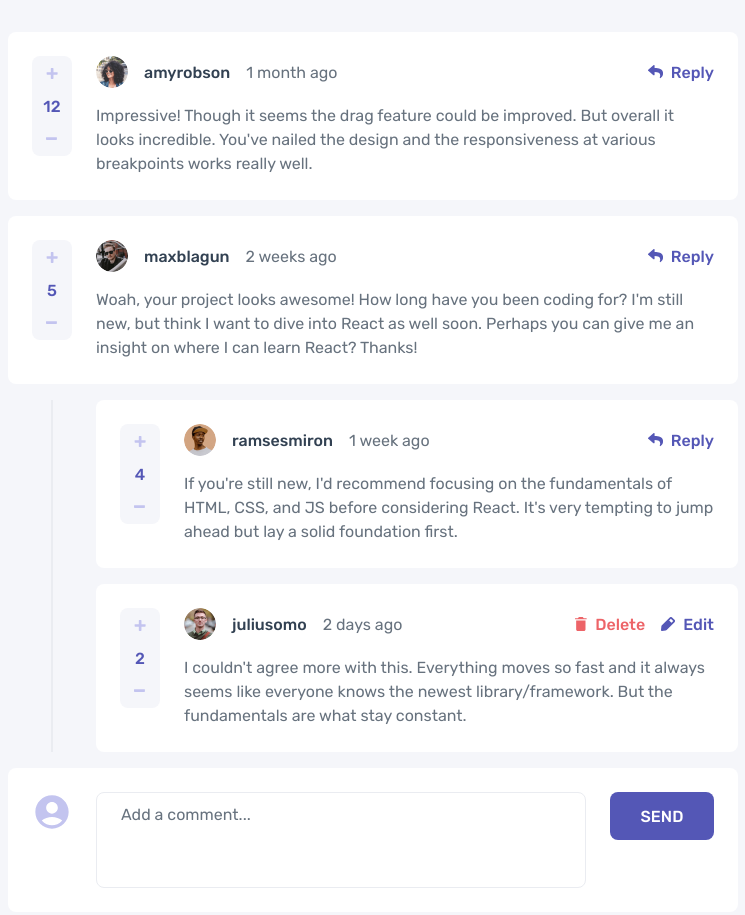
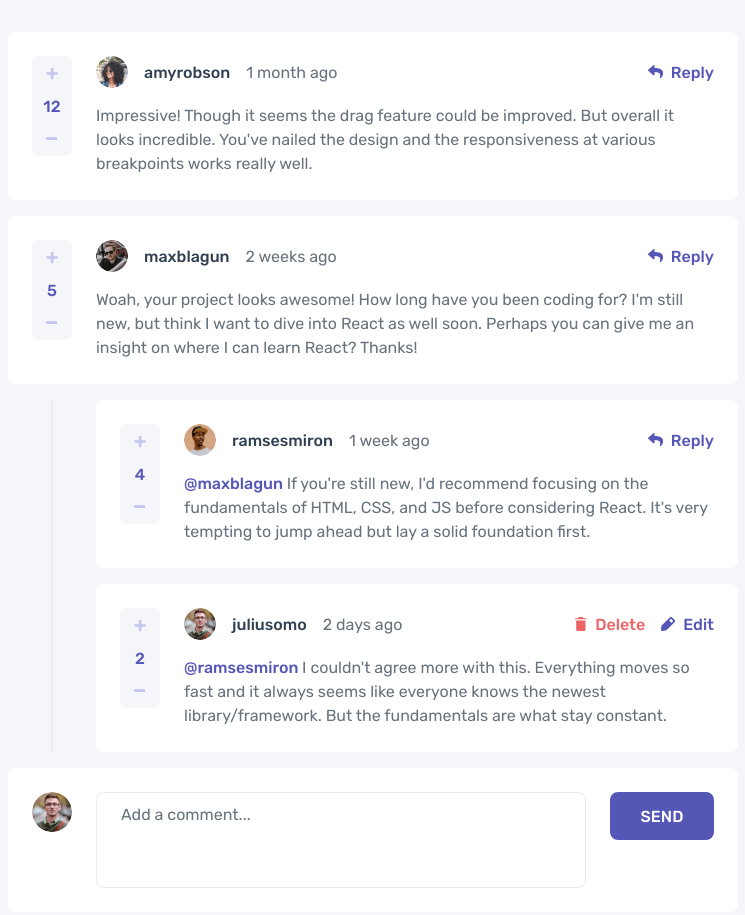
Before and after one commit to john-mirage/interactive-comments-section, a website built with Vite: page index.html in a window 1280 px wide. Shown: the whole page, without its empty margins (267-1012 px from the left). Built offline with nearby package versions, Linux system fonts and the light colour scheme.

Commit message:
feat: add comment content replying to

```diff
--- a/index.html
+++ b/index.html
@@ -41,7 +41,7 @@
         <img class="avatar avatar--form" src="/src/assets/images/person.svg" alt="Profile picture">
       </div>
       <div class="form__action">
-        <button class="form__button" type="button">send</button>
+        <button class="form__button" type="button"></button>
       </div>
     </template>
 
--- a/src/assets/styles/comment.css
+++ b/src/assets/styles/comment.css
@@ -58,6 +58,11 @@
     color: var(--color-grayish-blue);
 }
 
+.comment__replying-to {
+    font-weight: 500;
+    color: var(--color-moderate-blue);
+}
+
 .comment__score {
     grid-area: button-vote;
 }
--- a/src/assets/styles/form.css
+++ b/src/assets/styles/form.css
@@ -32,6 +32,11 @@
     font-weight: 500;
     color: var(--color-dark-blue);
     resize: none;
+}
+
+.form__input:focus {
+    outline: none;
+    border: 0.1rem solid var(--color-dark-blue);
 }
 
 .form__input::placeholder {
@@ -80,8 +85,4 @@
     .form__avatar {
         align-items: flex-start;
     }
-
-    .form__input:focus {
-        outline: 0.2rem solid var(--color-moderate-blue);
-    }
 }
--- a/src/components/app-comment.ts
+++ b/src/components/app-comment.ts
@@ -23,6 +23,12 @@ class AppComment extends HTMLDivElement {
     username.textContent = comment.user.username;
     createdAt.textContent = comment.createdAt;
     content.textContent = comment.content;
+    if (comment.replyingTo) {
+      const replyingTo = document.createElement("span");
+      replyingTo.classList.add("comment__replying-to");
+      replyingTo.textContent = `@${comment.replyingTo} `;
+      content.prepend(replyingTo);
+    }
     this.createScore(comment.score);
     const actions = <HTMLDivElement>this.querySelector(".comment__actions");
     if (user.username === comment.user.username) {
--- a/src/components/app-form.ts
+++ b/src/components/app-form.ts
@@ -8,6 +8,13 @@ class AppForm extends HTMLFormElement {
     const fragment = <DocumentFragment>template.content.cloneNode(true);
     this.appendChild(fragment);
   }
+
+  loadForm(avatar: string, label: string) {
+    const avatarElement = <HTMLImageElement>this.querySelector(".avatar");
+    const submitButton = <HTMLButtonElement>this.querySelector(".form__button");
+    avatarElement.setAttribute("src", avatar);
+    submitButton.textContent = label;
+  }
 }
 
 export default AppForm;
--- a/src/components/app-root.ts
+++ b/src/components/app-root.ts
@@ -9,11 +9,9 @@ class AppRoot extends HTMLElement {
 
   connectedCallback() {
     const posts = <HTMLDivElement>document.createElement("div");
-    const form = document.createElement("form", { is: "app-form" });
     posts.classList.add("app__posts");
-    form.classList.add("form");
     this.classList.add("app");
-    this.append(posts, form);
+    this.appendChild(posts);
   }
 
   loadPosts(user: User, comments: Comment[]) {
@@ -25,6 +23,13 @@ class AppRoot extends HTMLElement {
       appPost.loadReplies(user, comment.replies);
     });
   }
+
+  createForm(user: User) {
+    const form = document.createElement("form", { is: "app-form" });
+    form.classList.add("form");
+    this.appendChild(form);
+    form.loadForm(user.image.png, "send");
+  }
 }
 
 export default AppRoot;
--- a/src/interfaces/app-root.ts
+++ b/src/interfaces/app-root.ts
@@ -3,4 +3,5 @@ import Comment from "@interfaces/comment";
 
 export default interface AppRootInterface extends HTMLElement {
   loadPosts: (user: User, comments: Comment[]) => void;
+  createForm: (user: User) => void;
 }
--- a/src/main.ts
+++ b/src/main.ts
@@ -19,3 +19,4 @@ const appRoot = <AppRootInterface>document.createElement("main", { is: "app-root
 const appComment = document.createComment(" App ");
 document.body.prepend(appComment, appRoot);
 appRoot.loadPosts(data.currentUser, data.comments);
+appRoot.createForm(data.currentUser);
```
